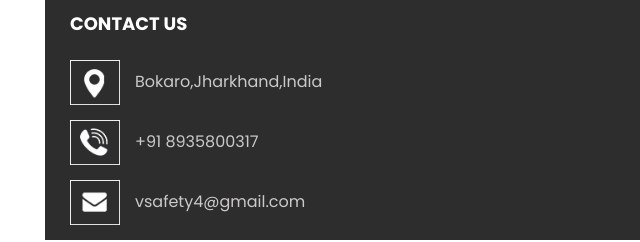
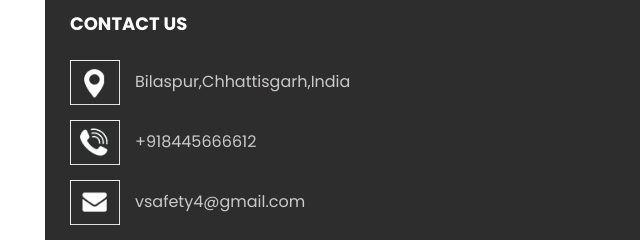
Before and after one commit to rahulkumar-1499/vsafety, a plain HTML site: page portfolio.html in a window 1280 px wide. Shown: the part 1254-1496 px from the top of the page, 0-640 px from the left. Drawn offline with nearby package versions, Linux system fonts and the light colour scheme; a script that the page names is missing.

Commit message:
Update portfolio.html

```diff
--- a/portfolio.html
+++ b/portfolio.html
@@ -176,11 +176,11 @@
             <div class="info_link-box">
               <a href="">
                 <img src="images/location.png" alt="">
-                <span> Bokaro,Jharkhand,India </span>
+                <span> Bilaspur,Chhattisgarh,India </span>
               </a>
               <a href="">
                 <img src="images/call.png" alt="">
-                <span>+91 8935800317</span>
+                <span>+918445666612</span>
               </a>
               <a href="">
                 <img src="images/mail.png" alt="">
```
